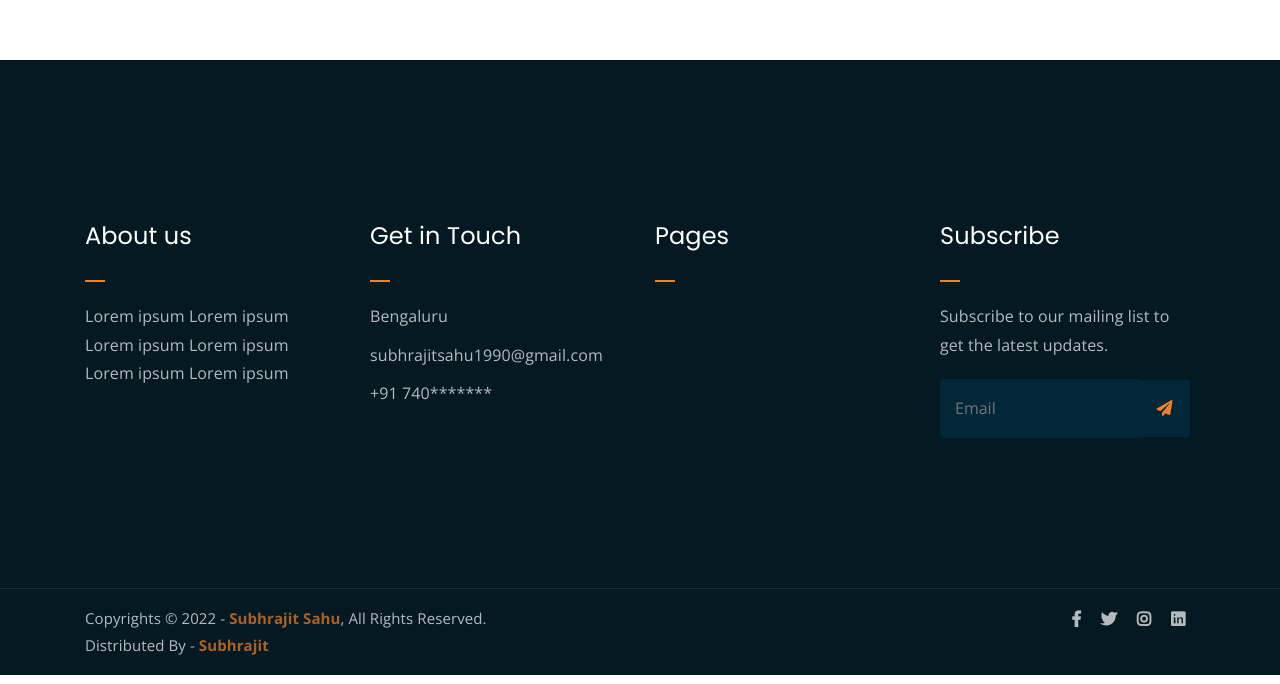
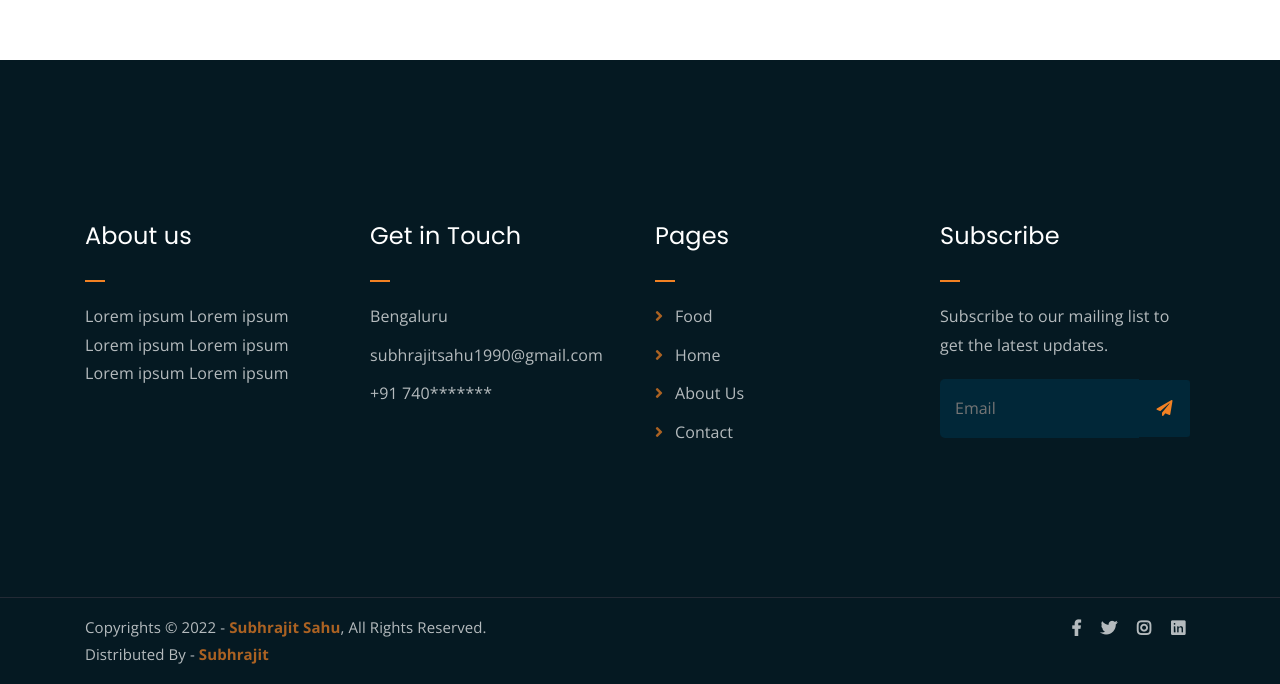
Before and after one commit to subhrajit1990/DryFruit, a React app: page /#/ in a window 1280 px wide. Before the commit this address led to /#/Home. Shown: the part 1237-1921 px from the top of the page. Built offline with nearby package versions, Linux system fonts and the light colour scheme.

Commit message:
changes for page navigation:Subhrajit

```diff
--- a/src/components/Footer.js
+++ b/src/components/Footer.js
@@ -27,6 +27,15 @@ export default class Footer extends React.Component{
 							<div className="col-lg-3 col-md-6">
 								<div className="footer-box pages">
 									<h2 className="widget-title">Pages</h2>
+
+										<nav>
+											<ul className="sub-menu">
+	                            				<li><NavLink to="/">Food</NavLink></li>
+	                            				<li><NavLink to="/Home">Home</NavLink></li>
+	                            				<li><NavLink to="/About">About Us</NavLink></li>
+	                            				<li><NavLink to="/Contact">Contact</NavLink></li>
+	                       					</ul>
+										</nav>
 
 								</div>
 							</div>
```
